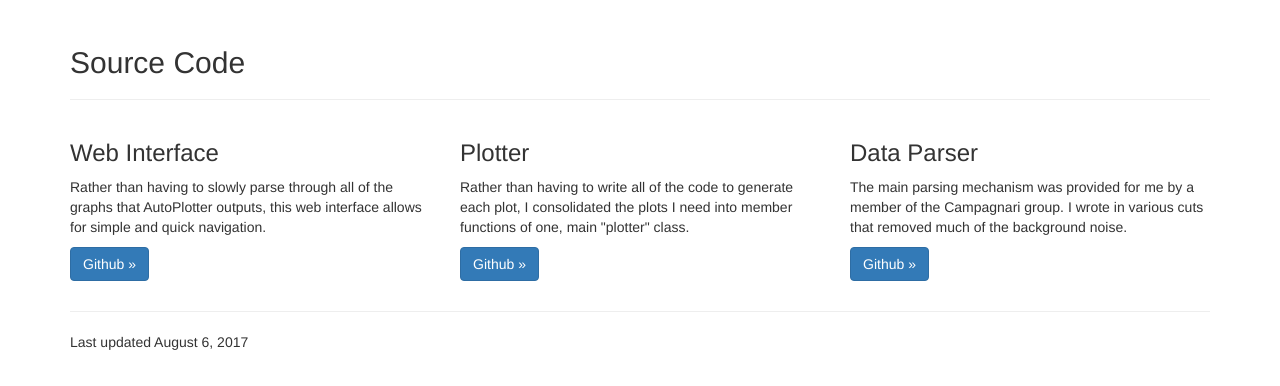
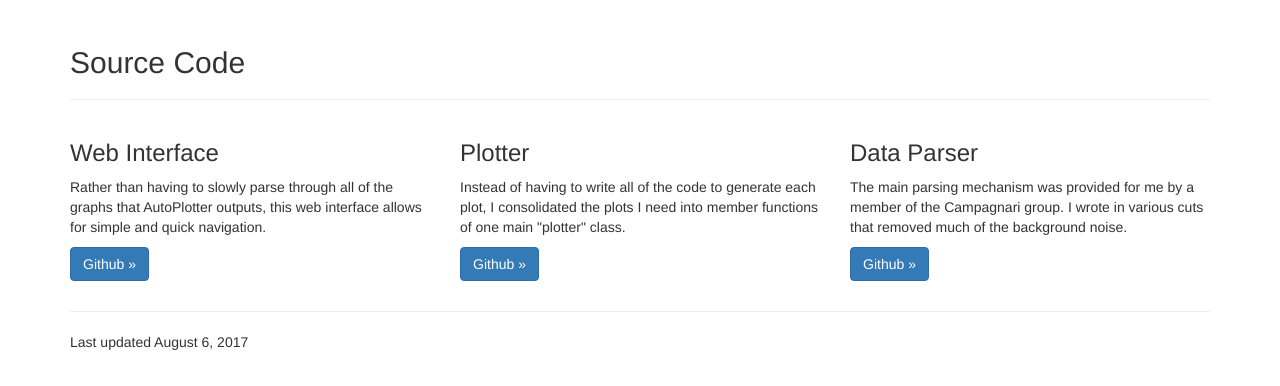
Before and after one commit to jkguiang/my_website, a Flask app: page /programs/autoplotter in a window 1280 px wide. Shown: the part 414-800 px from the top of the page. Run offline with Flask 2, Linux system fonts and the light colour scheme; some libraries are stand-ins or nearby versions.

Commit message:
animations not made, contact info needs to be routed somewhere, everything else done for v1 release

```diff
--- a/templates/autoplotter.html
+++ b/templates/autoplotter.html
@@ -62,8 +62,8 @@
         <div class="col-lg-4">
             <h3>Plotter</h3>
             <p>
-            Rather than having to write all of the code to generate each plot,
-            I consolidated the plots I need into member functions of one,
+            Instead of having to write all of the code to generate each plot,
+            I consolidated the plots I need into member functions of one
             main "plotter" class.
             </p>
             <p><a class="btn btn-primary" href="https://github.com/jkguiang/AutoPlotter/blob/master/ooplt.C" role="button">Github &raquo;</a></p>
```
Also changed, not shown: templates/about.html (+1 -0 lines).
